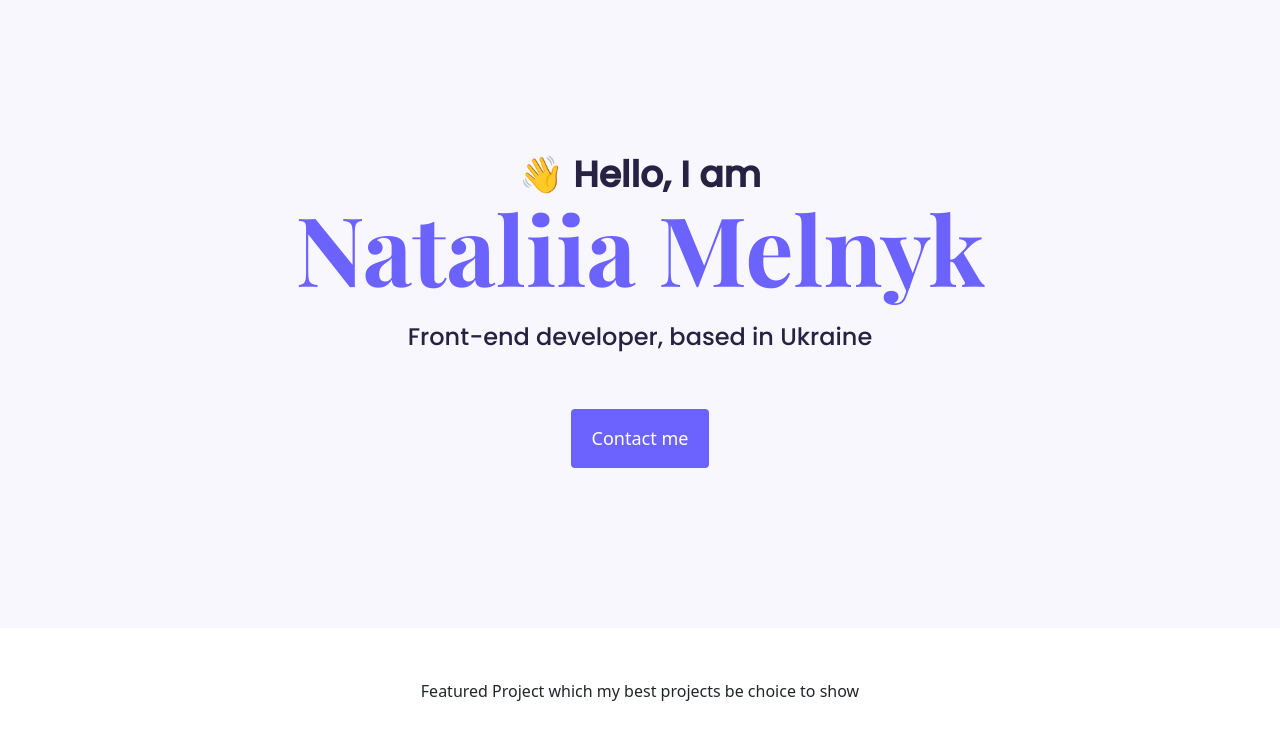
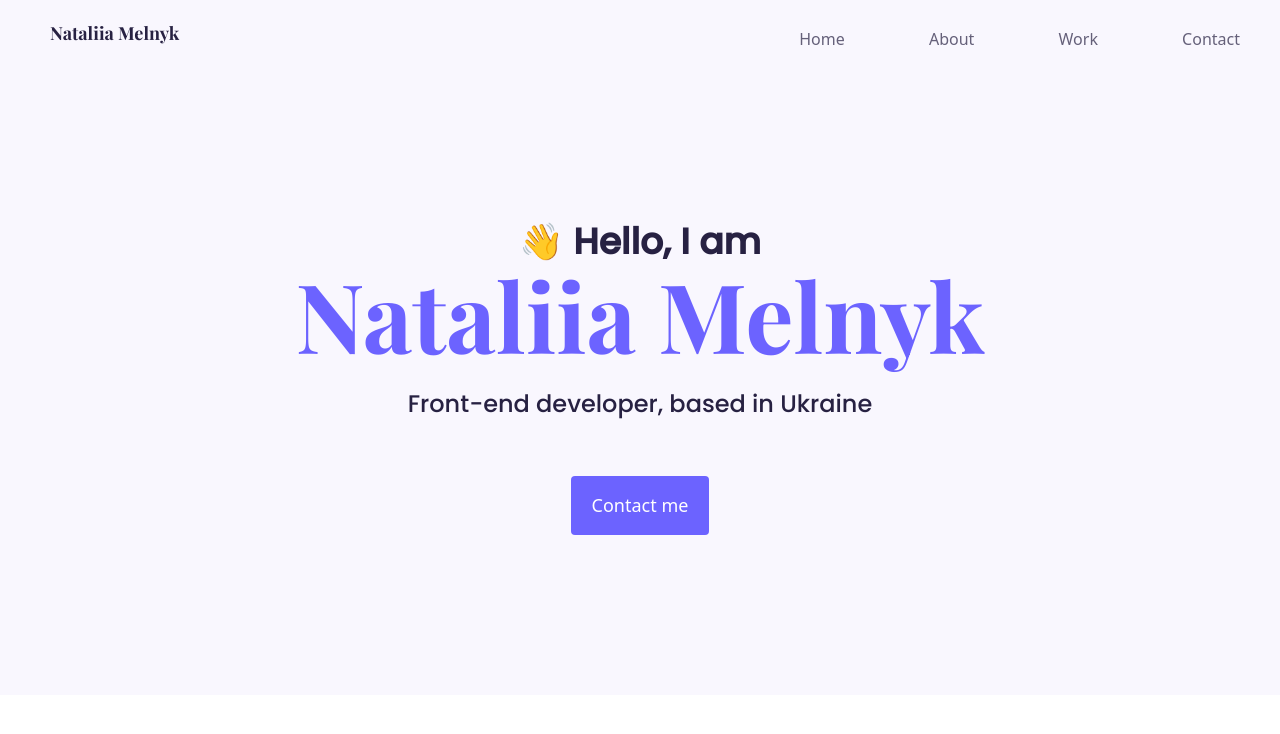
Before and after one commit to avreliakotta/portfolio-project, a plain HTML site: page index.html in a window 1280 px wide. Shown: the top 734 px of the page. Drawn offline with nearby package versions, Linux system fonts and the light colour scheme.

Commit message:
Added header and footer

```diff
--- a/index.html
+++ b/index.html
@@ -16,6 +16,18 @@
 
 </head>
 <body>
+  <header>
+    <li><a href="./" class="logo-link">Nataliia Melnyk</a></li>
+    <nav>
+    <ul class="navigation-links">
+      <li><a href="./index.html">Home</a></li>
+      <li><a href="./about.html">About</a></li>
+      <li><a href="#">Work</a></li>
+      <li><a href="#">Contact</a></li>
+    </ul>
+  </nav>
+  </header>
+  <main>
     <div class="hero">
     <p>👋 Hello, I am</p>
       <h1>Nataliia Melnyk </h1>
@@ -75,8 +87,14 @@
 
       </div>
       </div>
-
-
-
+    </main>
+    <footer>
+      <a href="mailto:natalia.melnyk28@gmail.com">natalia.melnyk28@gmail.com</a>
+      <ul class="communication">
+        <li><a href="#"><img src="./images/facebook.png" alt="Link to Facebook"/></a></li>
+        <li><a href="#"><img src="./images/twitter.png" alt="Link to Twitter "/> </a> </li>
+        <li><a href="#"><img src="./images/instagram.png" alt="Link to Instagram"/></a></li>
+      </ul>
+    </footer>
 </body>
 </html>
--- a/styles/portfolio.css
+++ b/styles/portfolio.css
@@ -7,6 +7,43 @@
 }
 h1,h2,h3,h4{
     font-family: var(--heading-font-family);
+}
+header{
+    background: var(--secondary-color);
+}
+ header{
+     display:flex;
+
+    justify-content:space-between;
+    align-items: flex-end;
+    }
+.navigation-links li{
+    display:inline-block;
+    padding:0 40px;
+}
+.navigation-links li a{
+    text-decoration: none;
+    color: #272142;
+    opacity: 0.7;
+    font-size:16px;
+    line-height: 18px;
+
+}
+.navigation-links li a:hover{
+    color: var(--branding-color);
+}
+
+
+
+.logo-link{
+    text-decoration:none;
+    padding:0 30px;
+    font-weight: 700;
+    font-size:18px;
+    line-height: 27px;
+    color: #272142;
+    font-family:var(--heading-font-family)
+
 }
 .hero{
     background: var(--secondary-color);
@@ -61,6 +98,29 @@ p{
     .project-description{
         padding:120px 60px;
     }
+    li{
+        list-style-type: none;
+         padding:20px;
+    }
+
+
+
+    footer a{
+        display: block;
+        text-align: center;
+        text-decoration: none;
+        font-size:24px;
+        color: #272142;
+        padding-bottom: 50px;
+
+    }
+    .communication {
+        display: flex;
+        flex-direction: row;
+        justify-content:center;
+        padding:0px;
+    }
+
 
     @media(max-width:900px){
        .hero h1{
```
Also changed, not shown: about.html (added, +12 -0 lines), images/facebook.png (added), images/instagram.png (added), images/twitter.png (added).
